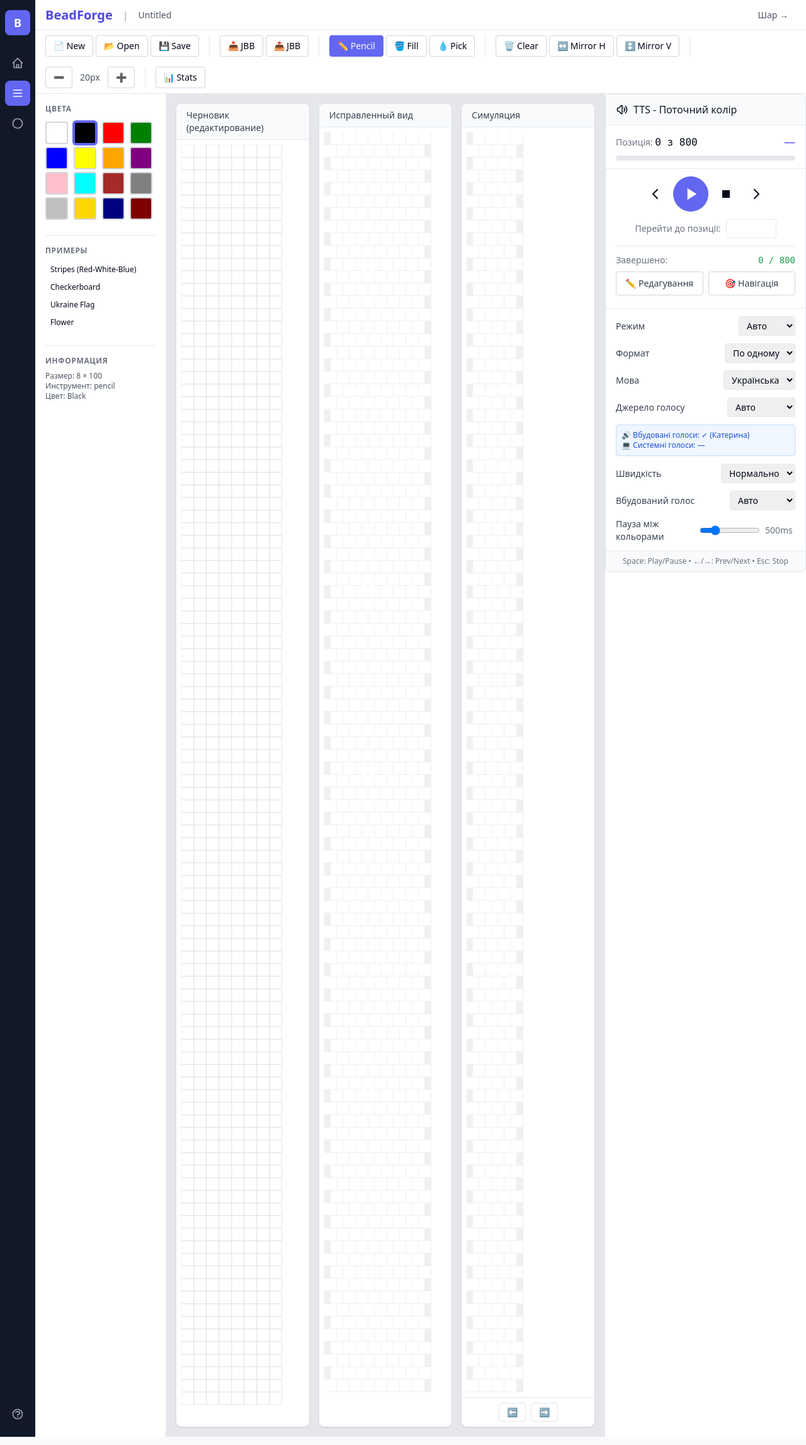
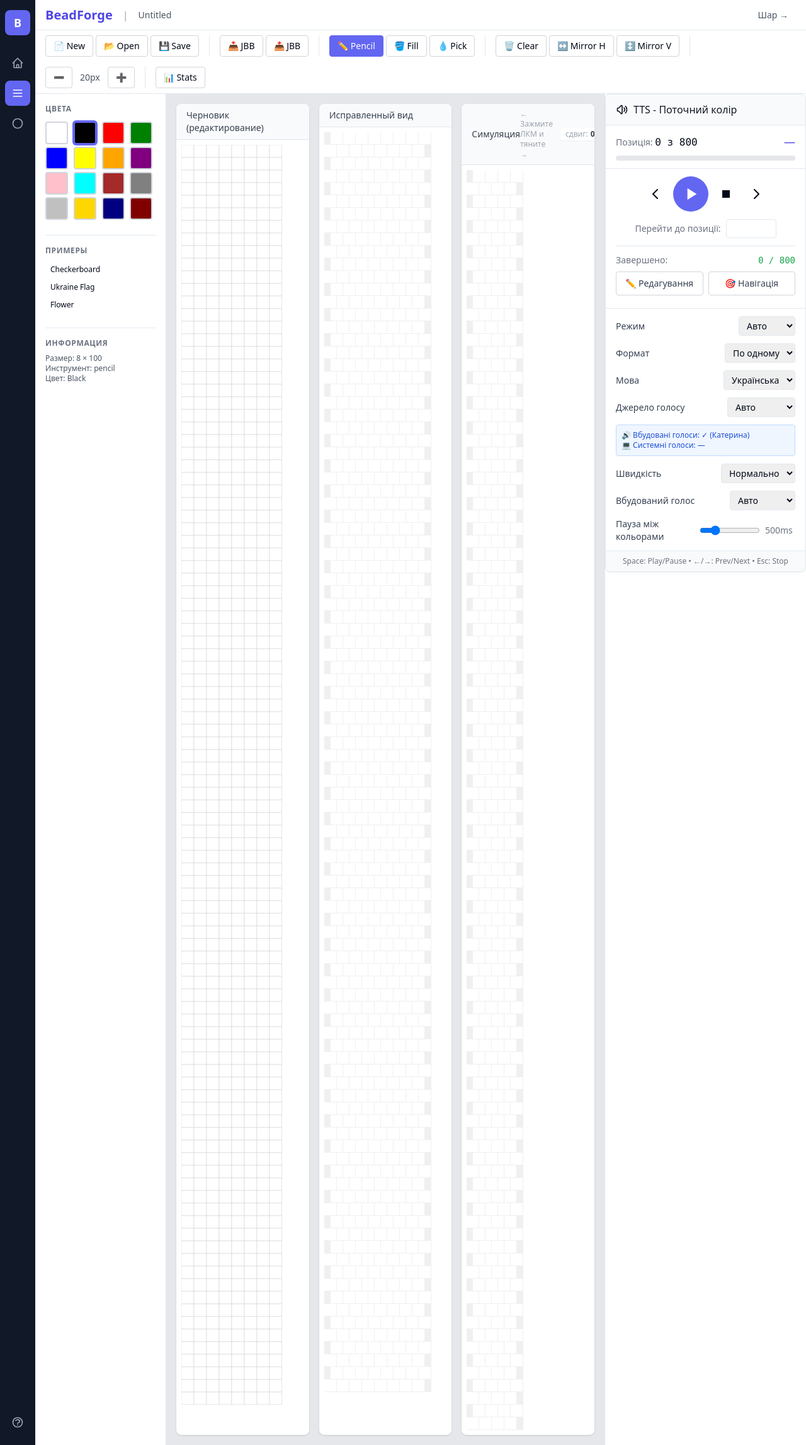
Before and after one commit to AqueGen/BeadForge, a Next.js app: page /rope in a window 1280 px wide. Shown: the whole page at 63% size. Built offline with nearby package versions, Linux system fonts and the light colour scheme.

Commit message:
Add drag-to-shift functionality for simulation mode and remove "Stripes" sample pattern

```diff
--- a/src/components/editor/CanvasPanel.tsx
+++ b/src/components/editor/CanvasPanel.tsx
@@ -32,6 +32,11 @@ export const CanvasPanel: FC<CanvasPanelProps> = ({
 }) => {
   const canvasRef = useRef<HTMLCanvasElement>(null);
   const [isDrawing, setIsDrawing] = useState(false);
+
+  // For simulation drag-to-shift
+  const [isDraggingShift, setIsDraggingShift] = useState(false);
+  const [dragStartX, setDragStartX] = useState(0);
+  const [dragStartShift, setDragStartShift] = useState(0);
 
   // Render canvas
   useEffect(() => {
@@ -108,6 +113,14 @@ export const CanvasPanel: FC<CanvasPanelProps> = ({
 
   const handleMouseDown = useCallback(
     (e: React.MouseEvent<HTMLCanvasElement>) => {
+      // Handle simulation drag-to-shift
+      if (viewType === 'simulation' && onShiftChange) {
+        setIsDraggingShift(true);
+        setDragStartX(e.clientX);
+        setDragStartShift(shift);
+        return;
+      }
+
       if (viewType !== 'draft') return;
 
       const pos = getGridPosition(e);
@@ -116,11 +129,21 @@ export const CanvasPanel: FC<CanvasPanelProps> = ({
         setIsDrawing(true);
       }
     },
-    [viewType, getGridPosition, onBeadClick]
+    [viewType, getGridPosition, onBeadClick, onShiftChange, shift]
   );
 
   const handleMouseMove = useCallback(
     (e: React.MouseEvent<HTMLCanvasElement>) => {
+      // Handle simulation drag-to-shift
+      if (isDraggingShift && viewType === 'simulation' && onShiftChange) {
+        const deltaX = e.clientX - dragStartX;
+        // Convert pixel drag to shift units (negative because dragging right = shift left visually)
+        const shiftDelta = Math.round(-deltaX / (zoom * 0.5));
+        const newShift = dragStartShift + shiftDelta;
+        onShiftChange(newShift);
+        return;
+      }
+
       if (!isDrawing || viewType !== 'draft') return;
 
       const pos = getGridPosition(e);
@@ -128,23 +151,41 @@ export const CanvasPanel: FC<CanvasPanelProps> = ({
         onBeadDrag(pos.x, pos.y);
       }
     },
-    [isDrawing, viewType, getGridPosition, onBeadDrag]
+    [isDrawing, isDraggingShift, viewType, getGridPosition, onBeadDrag, onShiftChange, dragStartX, dragStartShift, zoom]
   );
 
   const handleMouseUp = useCallback(() => {
     setIsDrawing(false);
+    setIsDraggingShift(false);
   }, []);
 
   return (
-    <div className="flex flex-1 flex-col overflow-hidden rounded-lg bg-white shadow">
+    <div className="relative flex flex-1 flex-col overflow-hidden rounded-lg bg-white shadow">
       <div className="border-b bg-gray-50 px-4 py-2">
-        <h4 className="text-sm font-medium text-gray-700">{title}</h4>
+        <div className="flex items-center justify-between">
+          <h4 className="text-sm font-medium text-gray-700">{title}</h4>
+          {viewType === 'simulation' && onShiftChange && (
+            <div className="flex items-center gap-3">
+              <span className="text-xs text-gray-400">← Зажмите ЛКМ и тяните →</span>
+              <div className="flex items-center gap-1 rounded bg-white px-2 py-0.5 text-xs shadow-sm">
+                <span className="text-gray-400">сдвиг:</span>
+                <span className="font-bold text-gray-700">{shift}</span>
+              </div>
+            </div>
+          )}
+        </div>
       </div>
 
       <div className="custom-scrollbar flex-1 overflow-auto p-2">
         <canvas
           ref={canvasRef}
-          className={viewType === 'draft' ? 'cursor-crosshair' : 'cursor-default'}
+          className={
+            viewType === 'draft'
+              ? 'cursor-crosshair'
+              : viewType === 'simulation'
+                ? 'cursor-grab active:cursor-grabbing'
+                : 'cursor-default'
+          }
           onMouseDown={handleMouseDown}
           onMouseMove={handleMouseMove}
           onMouseUp={handleMouseUp}
@@ -152,22 +193,6 @@ export const CanvasPanel: FC<CanvasPanelProps> = ({
         />
       </div>
 
-      {viewType === 'simulation' && onShiftChange && (
-        <div className="flex justify-center gap-2 border-t p-2">
-          <button
-            onClick={() => onShiftChange(shift - 1)}
-            className="rounded border px-3 py-1 text-sm hover:bg-gray-50"
-          >
-            ⬅️
-          </button>
-          <button
-            onClick={() => onShiftChange(shift + 1)}
-            className="rounded border px-3 py-1 text-sm hover:bg-gray-50"
-          >
-            ➡️
-          </button>
-        </div>
-      )}
     </div>
   );
 };
--- a/src/lib/pattern/samplePatterns.ts
+++ b/src/lib/pattern/samplePatterns.ts
@@ -64,21 +64,7 @@ const FLOWER_COLORS: BeadColor[] = [
   { r: 34, g: 139, b: 34, name: 'Green' },    // 3 - Stem/Leaves
 ];
 
-// Sample Pattern 1: Simple stripes (Red, White, Blue)
-const STRIPES_DATA = [
-  [2, 2, 2, 2, 2, 2, 2, 2], // Red
-  [2, 2, 2, 2, 2, 2, 2, 2], // Red
-  [0, 0, 0, 0, 0, 0, 0, 0], // White
-  [0, 0, 0, 0, 0, 0, 0, 0], // White
-  [4, 4, 4, 4, 4, 4, 4, 4], // Blue
-  [4, 4, 4, 4, 4, 4, 4, 4], // Blue
-  [2, 2, 2, 2, 2, 2, 2, 2], // Red
-  [2, 2, 2, 2, 2, 2, 2, 2], // Red
-  [0, 0, 0, 0, 0, 0, 0, 0], // White
-  [0, 0, 0, 0, 0, 0, 0, 0], // White
-];
-
-// Sample Pattern 2: Checkerboard (Black and White)
+// Sample Pattern 1: Checkerboard (Black and White)
 const CHECKERBOARD_DATA = [
   [0, 1, 0, 1, 0, 1, 0, 1],
   [1, 0, 1, 0, 1, 0, 1, 0],
@@ -126,7 +112,6 @@ const FLOWER_DATA = [
 
 // Create sample patterns
 export const SAMPLE_PATTERNS: Map<string, BeadPattern> = new Map([
-  ['stripes', createPatternFromArray('Stripes (Red-White-Blue)', STRIPES_DATA, SIMPLE_COLORS)],
   ['checkerboard', createPatternFromArray('Checkerboard', CHECKERBOARD_DATA, SIMPLE_COLORS)],
   ['ukraine', createPatternFromArray('Ukraine Flag', UKRAINE_DATA, FLAG_COLORS)],
   ['flower', createPatternFromArray('Flower', FLOWER_DATA, FLOWER_COLORS)],
@@ -135,7 +120,6 @@ export const SAMPLE_PATTERNS: Map<string, BeadPattern> = new Map([
 // Get list of available sample patterns
 export function getSamplePatternList(): SamplePatternInfo[] {
   return [
-    { id: 'stripes', name: 'Stripes (Red-White-Blue)', description: 'Simple striped pattern' },
     { id: 'checkerboard', name: 'Checkerboard', description: 'Black and white checkerboard' },
     { id: 'ukraine', name: 'Ukraine Flag', description: 'Blue and yellow flag pattern' },
     { id: 'flower', name: 'Flower', description: 'Pink flower with yellow center' },
```
